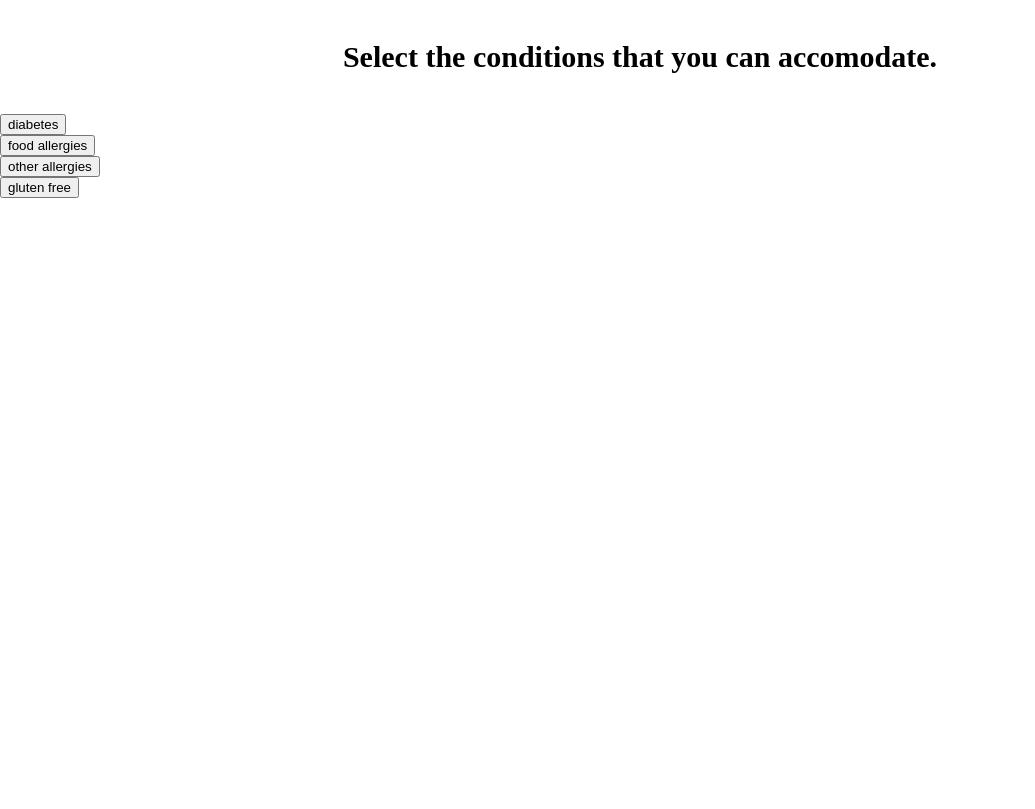
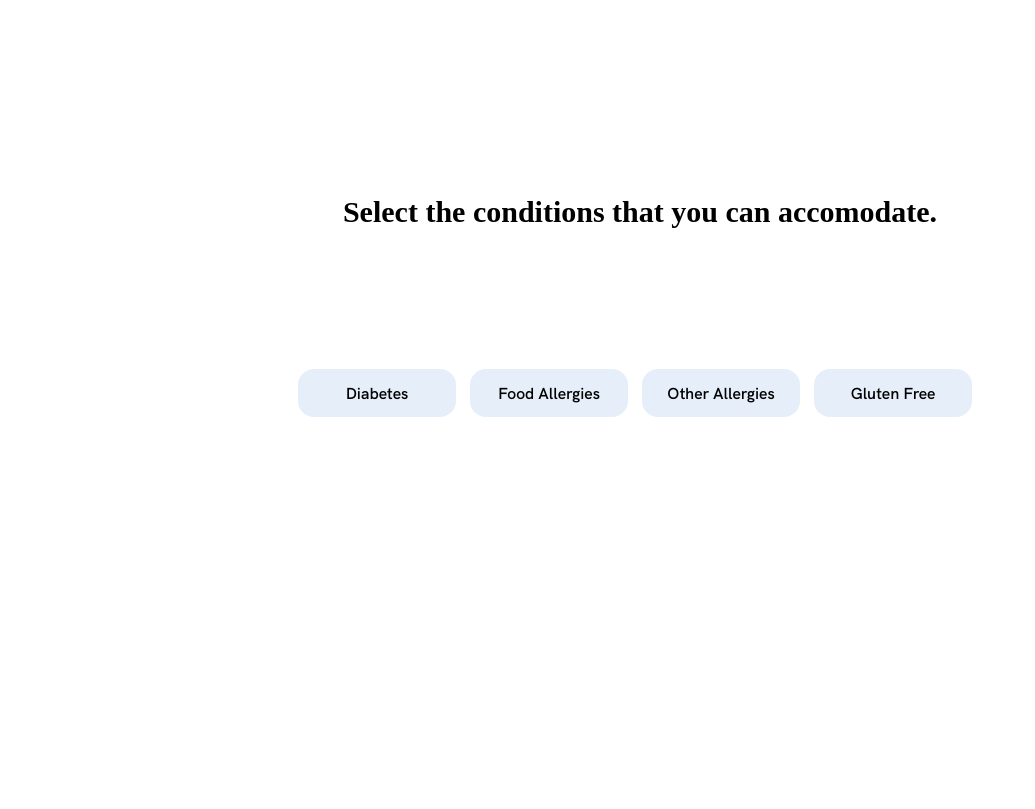
Before and after one commit to olizhu10/ShelterMe, a Flask app: template templates/offerer/special_needs.html in a window 1280 px wide. Shown: the top 809 px of the page, without its empty margins (0-1035 px from the left). After the commit the page ends 417 px from the top, so only its background shows below. Run offline with Flask 2, Linux system fonts and the light colour scheme; the template is opened without the code that fills it: most values are stand-ins (such as "Sample title", 1, 10 or a date in 2020); some web fonts are replaced.

Commit message:
add styling for accommodation and special needs pages

```diff
--- a/static/css/styles.css
+++ b/static/css/styles.css
@@ -194,3 +194,17 @@ button:hover {
   padding-top: 100px;
   padding-right: 10px;
 }
+
+#days-button, #weeks-button, #months-button {
+  display: inline-block;
+  height: 200px;
+  padding-top: 100px;
+  padding-right: 10px;
+}
+
+#diabetes-button, #foodallergies-button, #otherallergies-button, #glutenfree-button {
+  display: inline-block;
+  height: 200px;
+  padding-top: 100px;
+  padding-right: 10px;
+}
--- a/templates/offerer/special_needs.html
+++ b/templates/offerer/special_needs.html
@@ -1,16 +1,18 @@
 {% extends "base.html" %}
 {% block content %}
+  <div class="welcome">
     <h1> Select the conditions that you can accomodate. </h1>
     <form method="POST" id="diabetes-button" action="{{url_for('questions', question='offerer/ammenities')}}">
-      <input type="submit" value="diabetes"/>
+      <button type="submit">Diabetes</button>
     </form>
     <form method="POST" id="foodallergies-button" action="{{url_for('questions', question='offerer/ammenities')}}">
-      <input type="submit" value="food allergies"/>
+      <button type="submit">Food Allergies</button>
     </form>
     <form method="POST" id="otherallergies-button" action="{{url_for('questions', question='offerer/ammenities')}}">
-      <input type="submit" value="other allergies"/>
+      <button type="submit">Other Allergies</button>
     </form>
     <form method="POST" id="glutenfree-button" action="{{url_for('questions', question='offerer/ammenities')}}">
-      <input type="submit" value="gluten free"/>
+      <button type="submit">Gluten Free</button>
     </form>
+  </div>
 {% endblock %}
```
Also changed, not shown: templates/offerer/accommodation_time.html (+5 -3 lines), templates/offerer/special_needs_ask.html (+9 -7 lines).
